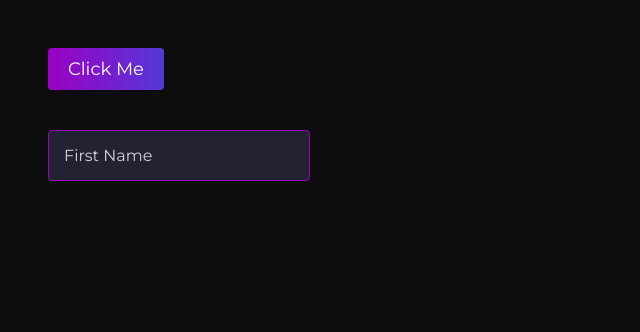
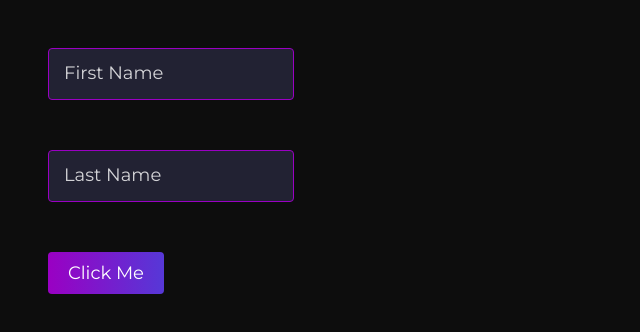
Before and after one commit to johnsweet15/framer-motion-components, a Next.js app: page /components in a window 1280 px wide. Shown: the top 332 px of the page, without its empty margins (0-640 px from the left). Built offline with nearby package versions, Linux system fonts and the light colour scheme.

Commit message:
other changes

```diff
--- a/components/Input/Input.module.scss
+++ b/components/Input/Input.module.scss
@@ -9,6 +9,7 @@
   color: white;
   display: block;
   position: absolute;
+  font-family: $fontFamily;
 
   &:focus {
     outline: none;
@@ -16,32 +17,18 @@
   }
 }
 
-// .input::before {
-//   pointer-events: none;
-//   position: absolute;
-//   border: 1px solid #000;
-// }
-
 .input ~ .span {
   z-index: 1;
   position: relative;
   top: 14px;
   left: 16px;
   cursor: text;
-  // transition: top 0.8s;
 }
-
-// .input:focus ~ .span {
-//   top: -26px !important;
-//   padding: 8px;
-//   left: 0px;
-//   // background-color: $backgroundColorPrimary;
-// }
 
 .label {
   display: block;
-  // z-index: -1;
   box-sizing: border-box;
+  font-size: 18px;
 }
 
 .container {
--- a/components/Input/index.tsx
+++ b/components/Input/index.tsx
@@ -1,5 +1,5 @@
 import { motion, Variants } from 'framer-motion';
-import { useEffect, useState } from 'react';
+import { useState } from 'react';
 import styles from './Input.module.scss';
 
 interface InputProps extends React.InputHTMLAttributes<HTMLInputElement> {
@@ -9,7 +9,7 @@ interface InputProps extends React.InputHTMLAttributes<HTMLInputElement> {
 const FOCUSED_X_OFFSET = '0px';
 const BLURRED_X_OFFSET = '16px';
 const FOCUSED_Y_OFFSET = '-26px';
-const BLURRED_Y_OFFSET = '16px';
+const BLURRED_Y_OFFSET = '14px';
 
 const Input = ({ label }: InputProps) => {
   const [focused, setFocused] = useState<boolean>(false);
@@ -28,6 +28,7 @@ const Input = ({ label }: InputProps) => {
         : inputValue.length > 0
         ? FOCUSED_X_OFFSET
         : BLURRED_X_OFFSET,
+      fontSize: focused || inputValue.length > 0 ? '16px' : '18px',
     }),
     initial: {
       opacity: 0.8,
@@ -36,14 +37,14 @@ const Input = ({ label }: InputProps) => {
 
   return (
     <div className={`${styles.container}`}>
-      <motion.label id={label} className={styles.label}>
-        <motion.input
+      <div id={label} className={styles.label}>
+        <input
           aria-labelledby={label}
           className={`${styles.input}`}
           onFocus={() => setFocused(true)}
           onBlur={() => setFocused(false)}
           onChange={(e) => setInputValue(e.target.value)}
-        ></motion.input>
+        ></input>
         <motion.span
           className={styles.span}
           variants={variants}
@@ -52,7 +53,7 @@ const Input = ({ label }: InputProps) => {
         >
           {label}
         </motion.span>
-      </motion.label>
+      </div>
     </div>
   );
 };
--- a/pages/components/index.tsx
+++ b/pages/components/index.tsx
@@ -13,11 +13,13 @@ const Components: NextPage = () => {
 
   return (
     <div style={{ padding: 40 }}>
+      <Input label='First Name' />
+      <div style={{ margin: 80 }}></div>
+      <Input label='Last Name' />
+      <div style={{ margin: 80 }}></div>
       <Button mode='primary' onClick={() => openModal()}>
         Click Me
       </Button>
-      <div style={{ padding: 20 }}></div>
-      <Input label='First Name' />
       <AnimatePresence initial={false} exitBeforeEnter={true}>
         {modalOpen && (
           <Modal text='hello' handleClose={closeModal}>
```
